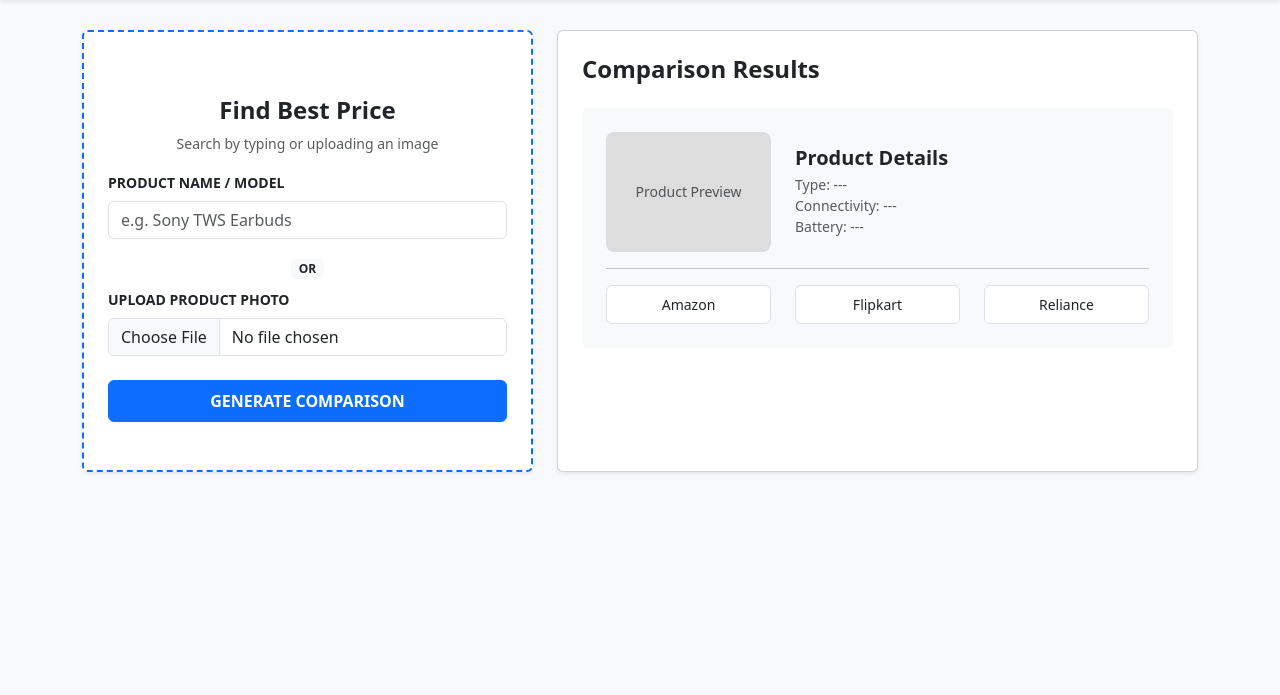
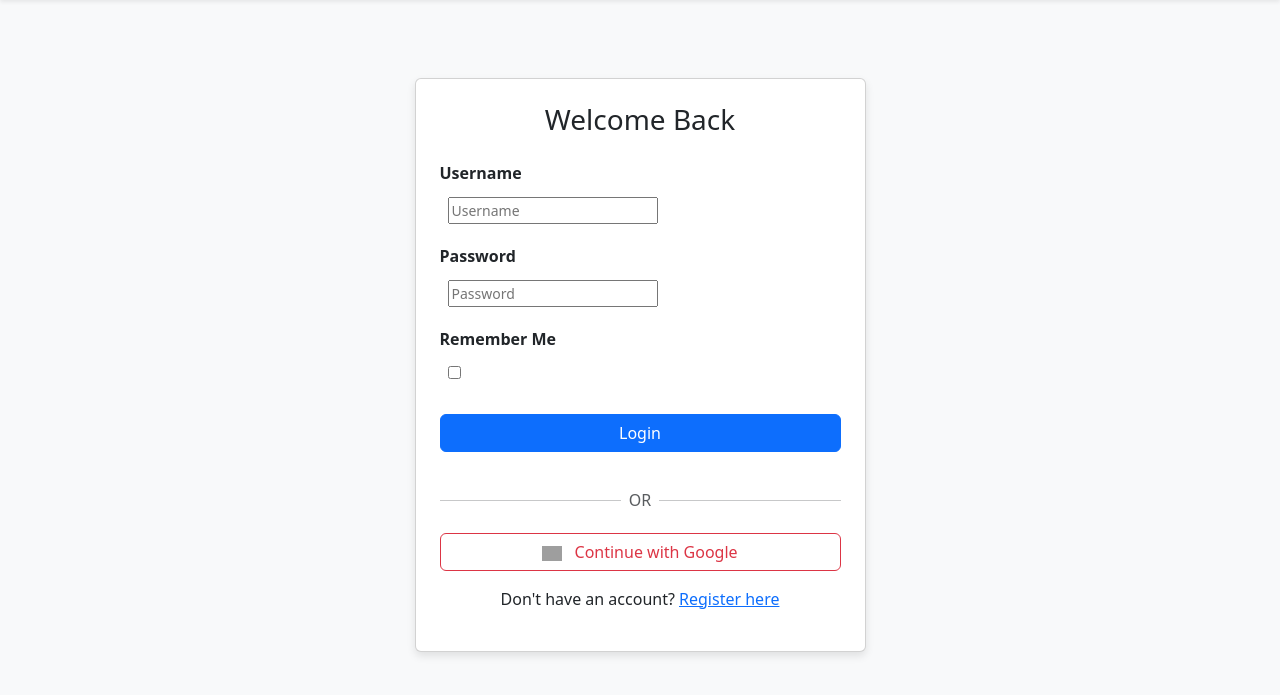
Before and after one commit to itsdakshjain/Price_Comparison_Project, a Django app: page /login/ in a window 1280 px wide. Shown: the part 56-751 px from the top of the page. Run offline with Django 5.2, Linux system fonts and the light colour scheme; data comes from the database, SQL or seed files in the repository; some libraries are stand-ins or nearby versions; grey boxes are pictures that could not be loaded.

Commit message:
Refactor login form layout and add social login options

```diff
--- a/templates/registration/login.html
+++ b/templates/registration/login.html
@@ -1,78 +1,46 @@
 {% extends 'base.html' %}
+{% load socialaccount %}
 
 {% block content %}
-<div class="row mt-4">
+<div class="row justify-content-center">
     <div class="col-md-5">
-        <div class="card h-100 p-4 border-primary shadow-sm" style="border-style: dashed; border-width: 2px;">
-            <div class="text-center py-4">
-                <div class="mb-3">
-                    <i class="bi bi-search" style="font-size: 2.5rem; color: #0d6efd;"></i>
-                </div>
-                <h4 class="fw-bold">Find Best Price</h4>
-                <p class="text-muted small">Search by typing or uploading an image</p>
+        <div class="card p-4 mt-5">
+            <h3 class="text-center mb-4">Welcome Back</h3>
 
-                <form method="POST" enctype="multipart/form-data" class="mt-3 text-start">
-                    {% csrf_token %}
+            <form method="POST">
+                {% csrf_token %}
 
+                {% for field in form %}
                     <div class="mb-3">
-                        <label class="form-label fw-bold small text-uppercase">Product Name / Model</label>
-                        <input type="text" name="product_query" class="form-control" placeholder="e.g. Sony TWS Earbuds">
-                    </div>
-
-                    <div class="text-center my-2">
-                        <span class="badge bg-light text-dark">OR</span>
-                    </div>
-
-                    <div class="mb-4">
-                        <label class="form-label fw-bold small text-uppercase">Upload Product Photo</label>
-                        <input type="file" name="product_image" class="form-control" accept="image/*">
-                    </div>
-
-                    <button type="submit" class="btn btn-primary w-100 py-2 fw-bold">GENERATE COMPARISON</button>
-                </form>
-            </div>
-        </div>
-    </div>
-
-    <div class="col-md-7">
-        <div class="card h-100 p-4 shadow-sm">
-            <h4 class="fw-bold mb-4">Comparison Results</h4>
-
-            <div class="bg-light p-4 rounded text-center">
-                <div class="row align-items-center">
-                    <div class="col-4">
-                        <div style="height: 120px; background: #ddd; border-radius: 8px;" class="d-flex align-items-center justify-content-center">
-                            <span class="text-muted small">Product Preview</span>
+                        <label class="form-label fw-bold">{{ field.label }}</label>
+                        <div class="form-control-sm">
+                            {{ field }}
                         </div>
                     </div>
-                    <div class="col-8 text-start">
-                        <h5 class="fw-bold mb-1">
-                            {% if searched %}
-                                Results for: {{ searched }}
-                            {% else %}
-                                Product Details
-                            {% endif %}
-                        </h5>
+                {% endfor %}
 
-                        {% if image_name %}
-                            <p class="text-success fw-bold mb-1" style="font-size: 0.8rem;">
-                                 📷 Image Received: {{ image_name }}
-                            </p>
-                        {% endif %}
-                        <p class="text-muted small mb-0">Type: ---</p>
-                        <p class="text-muted small mb-0">Connectivity: ---</p>
-                        <p class="text-muted small mb-0">Battery: ---</p>
-                    </div>
+                <div class="d-grid gap-2 mt-4">
+                    <button type="submit" class="btn btn-primary">Login</button>
+                </div>
+            </form>
+
+            <div class="text-center mt-3">
+                <div class="d-flex align-items-center my-3">
+                    <hr class="flex-grow-1">
+                    <span class="mx-2 text-muted">OR</span>
+                    <hr class="flex-grow-1">
                 </div>
 
-                <hr>
-
-                <div class="row mt-3">
-                    <div class="col-4"><div class="p-2 border rounded bg-white small">Amazon</div></div>
-                    <div class="col-4"><div class="p-2 border rounded bg-white small">Flipkart</div></div>
-                    <div class="col-4"><div class="p-2 border rounded bg-white small">Reliance</div></div>
+                <div class="d-grid gap-2">
+                    <a href="{% provider_login_url 'google' %}" class="btn btn-outline-danger">
+                        <img src="https://upload.wikimedia.org/wikipedia/commons/c/c1/Google_%22G%22_logo.svg" alt="Google" style="width: 20px; margin-right: 8px;">
+                        Continue with Google
+                    </a>
                 </div>
             </div>
+            <p class="text-center mt-3">
+                Don't have an account? <a href="{% url 'register' %}">Register here</a>
+            </p>
         </div>
     </div>
 </div>
```
